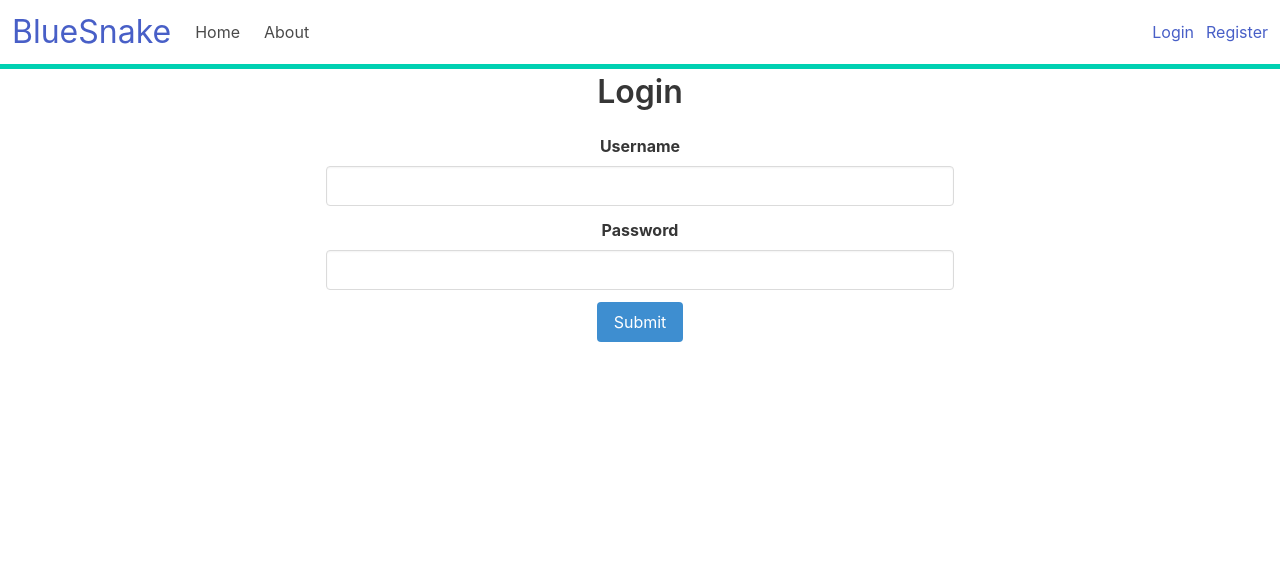
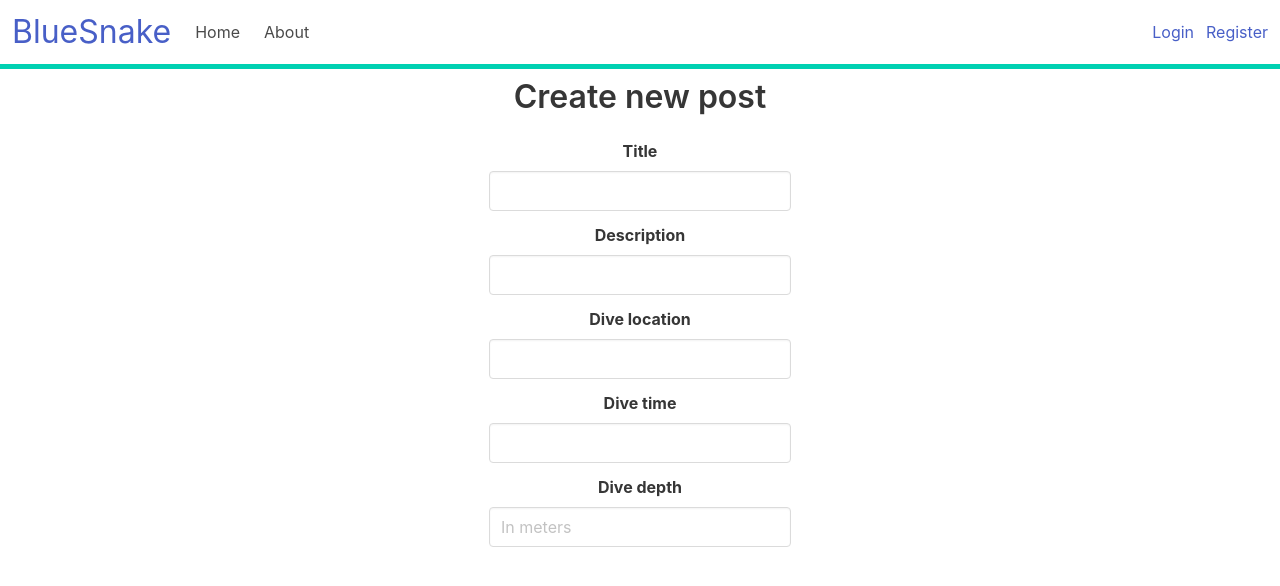
Before and after one commit to TobAFilip/BlueSnake, a Vue app in the folder packages/client/: page /#/create-post in a window 1280 px wide. Before the commit this address led to /#/login. Shown: the top 586 px of the page. Built offline with nearby package versions, Linux system fonts and the light colour scheme.

Commit message:
Add create post form

```diff
--- a/packages/client/src/scripts/wordlist.js
+++ b/packages/client/src/scripts/wordlist.js
@@ -40,18 +40,30 @@ let wordlist = {
             no_feed_posts: "There is nothing..",
             dive_depth: "Dive Depth",
             dive_time: "Dive Time"
+        },
+        createPost: {
+            create_post_title: "Create new post",
+            createpost_form_title: "Title",
+            createpost_form_description: "Description",
+            createpost_form_dive_location: "Dive location",
+            createpost_form_dive_time: "Dive time",
+            createpost_form_dive_depth: "Dive depth",
+            createpost_form_dive_depth_placeholder: "In meters"
         }
     }
 }
 
 let lang = "en";
-
 let selectedWordlist;
 
-switch (lang) {
-    case "en": selectedWordlist = wordlist.en;
-}
+export let setLang = (newLang) => {
+    lang = newLang;
+};
 
 export let getSelectedWordlist = () => {
+    switch (lang) {
+        case "en": selectedWordlist = wordlist.en;
+    }
+
     return selectedWordlist;
 }
--- a/packages/client/src/views/UserSection.vue
+++ b/packages/client/src/views/UserSection.vue
@@ -15,11 +15,20 @@
 <script>
 export default {
   name: "UserSection",
+  data() {
+    return {
+      requiredLogin: false
+    }
+  },
   created() {
-    if (!this.$store.state.auth.isLoggedIn) {
-      this.$router.push({
-        name: "Login"
-      });
+    if (this.requiredLogin) {
+      console.log("Checking for login");
+
+      if (!this.$store.state.auth.isLoggedIn) {
+        this.$router.push({
+          name: "Login"
+        });
+      }
     }
   }
 }
--- a/packages/client/src/views/user-section/CreatePost.vue
+++ b/packages/client/src/views/user-section/CreatePost.vue
@@ -1,13 +1,56 @@
 <template>
-<input class="message" type="message-tytle" placeholder="název zprávy">
-<textarea class="mesange" placeholder="text zprávy"></textarea>
+  <div>
+    <h1 class="title">{{ wordlist().createPost.create_post_title }}</h1>
 
+    <form>
+      <div class="field">
+        <label class="label">{{ wordlist().createPost.createpost_form_title }}</label>
+        <div class="control">
+          <input class="input" type="text">
+        </div>
+      </div>
 
+      <div class="field">
+        <label class="label">{{ wordlist().createPost.createpost_form_description }}</label>
+        <div class="control">
+          <input class="input" type="text">
+        </div>
+      </div>
+
+      <div class="field">
+        <label class="label">{{ wordlist().createPost.createpost_form_dive_location }}</label>
+        <div class="control">
+          <input class="input" type="text">
+        </div>
+      </div>
+
+      <div class="field">
+        <label class="label">{{ wordlist().createPost.createpost_form_dive_time }}</label>
+        <div class="control">
+          <input class="input" type="text">
+        </div>
+      </div>
+
+      <div class="field">
+        <label class="label">{{ wordlist().createPost.createpost_form_dive_depth }}</label>
+        <div class="control">
+          <input class="input" type="text" v-bind:placeholder="wordlist().createPost.createpost_form_dive_depth_placeholder">
+        </div>
+      </div>
+    </form>
+  </div>
 </template>
 
 <script>
+import { getSelectedWordlist as wordlist } from "../../scripts/wordlist";
+
 export default {
-  name: "CreatePost"
+  name: "CreatePost",
+  data() {
+    return {
+      wordlist,
+    }
+  }
 }
 </script>
 
```
